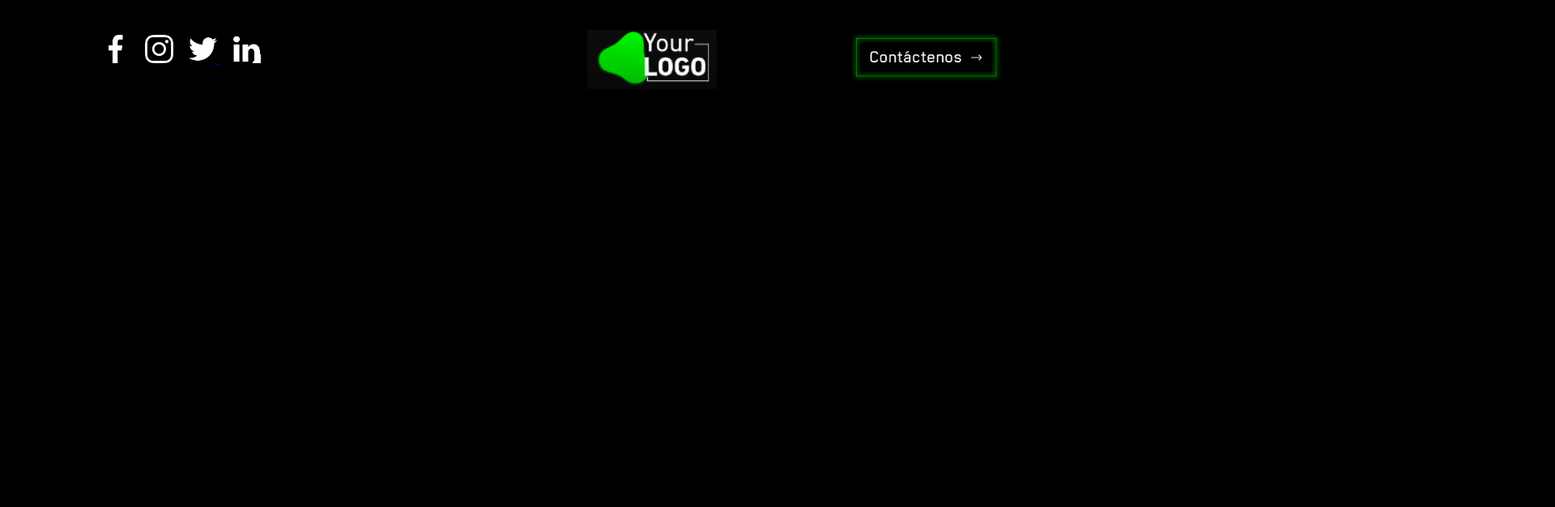
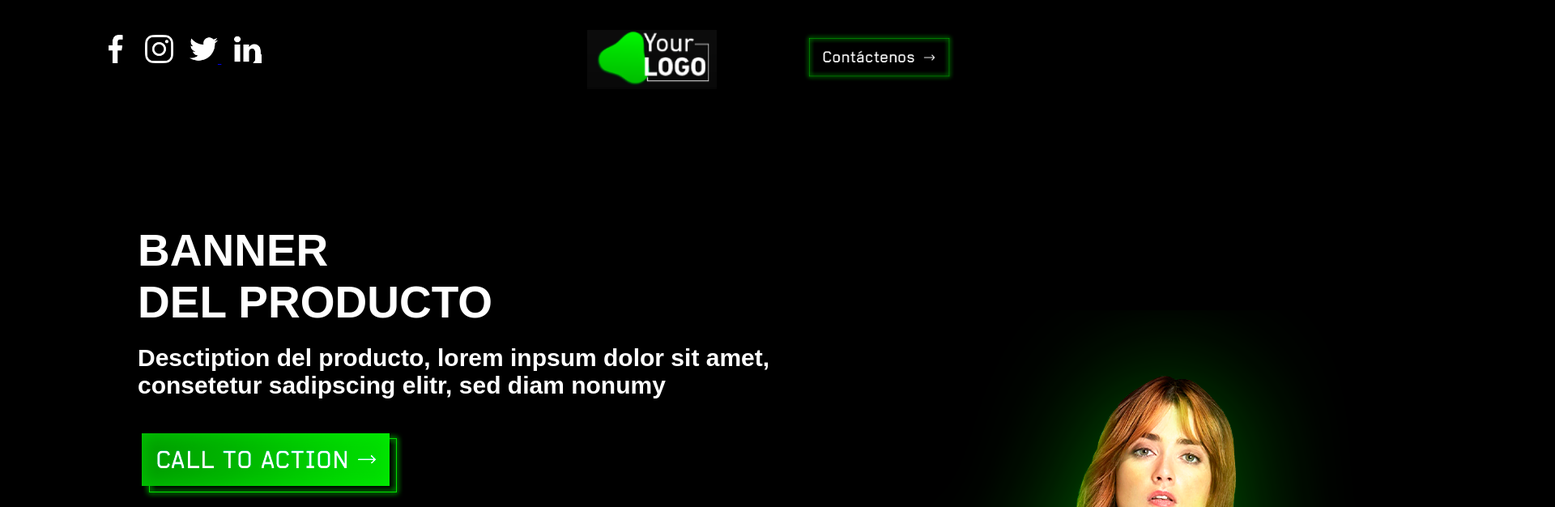
Before and after one commit to Vadimdaa/-4, a plain HTML site: page index.html in a window 1280 px wide. Shown: the top 626 px of the page at 81% size, 1920 px wide, since content can reach past the window. Drawn offline with Linux system fonts and the light colour scheme.

Commit message:
Сделал баннер

```diff
--- a/index.html
+++ b/index.html
@@ -10,7 +10,7 @@
 <div class="sait">
 <header class="shapka">
         <nav class="icon">
-        </br>
+        <br>
             <a class="logo" href="#" ><img class="facebook" src="facebook.PNG" width="35px" alt="d"></a>
             <a class="logo" href="#" ><img class="instagram" src="instagram.PNG" width="35px" alt="d"></a>
             <a class="logo" href="#" ><img class="twitter" src="twitter.PNG" width="35px" alt="d">
@@ -19,6 +19,13 @@
             <a class="contact" href="#"><img src="contacts.png" alt="d" width="190px"></a>
         </nav>
 </header>
+<div class="textt">
+<h1 class="text1">BANNER <br> DEL PRODUCTO</h1>
+<h2 class="text2">Desctiption del producto, lorem inpsum dolor sit amet, <br> consetetur sadipscing elitr, sed diam nonumy</h2>
+<br><br><a href="#"><img src="knopka.png" alt="knop"></a>
+</div>
+<img class="girl" src="girl.png" alt="girl">
+<img class="kraski" src="kraska.png" alt="kr">
 
 
 
--- a/style.css
+++ b/style.css
@@ -4,6 +4,7 @@
 }
 body{
 	background-color: black;
+	font-family: sans-serif;
 }
 .shapka{
 	margin-top: 0px;
@@ -38,7 +39,6 @@ background-color: #ff00ff;
 .linkedin{
 	background-image: url(linkedin.png);
 	padding-top: 15px;
-
 	margin-left: 15px;
 	filter: invert(100%);
 }
@@ -55,5 +55,34 @@ background-color: #ff00ff;
 .contact{
 	display: block;
 	margin-top: -75px;
-	margin-left: 80%;
+	margin-left: 75%;
+	position: relative;
 }
+.textt{
+	margin-left: 170px;
+	position: relative;
+}
+.text1{
+	color: white;
+	margin-top: 170px;
+	font: Arial, Helvetica;
+	font-size: 55px;
+}
+.text2{
+	color: white;
+	margin-top: 20px;
+	font: Arial, Helvetica;
+	font-size: 30px;
+}
+.girl{
+	margin-top: -53%;
+	margin-left: -250px;
+	z-index: 2;
+}
+.kraski{
+	position: absolute;
+	width: 220%;
+	margin-top: -310%;
+	margin-left: -1100px;
+	z-index: -1;
+}
```
Also changed, not shown: girl.png (added), knopka.png (added), kraska.png (added). Lines whose indentation alone changed are shown as unchanged.
